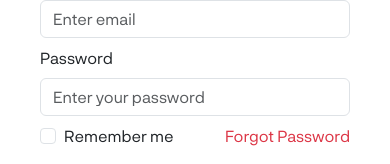
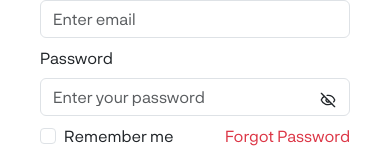
Before and after one commit to Bhee15/mern-perfumery, a React (Vite) app in the folder client/: page /auth/login in a window 390 px wide. Shown: the part 486-650 px from the top of the page. Built offline with nearby package versions, Linux system fonts and the light colour scheme; a web font is replaced by a local one.

Commit message:
fixes: worked on Login.jsx

```diff
--- a/client/src/auth/Login.jsx
+++ b/client/src/auth/Login.jsx
@@ -8,13 +8,12 @@ import frame from "../assets/Divider.png";
 import { useForm } from "react-hook-form"
 import { yupResolver } from "@hookform/resolvers/yup";
 import { signInSchema } from "../utils/ValidationSchema";
-// import { LuEye } from "react-icons/lu";
-// import { LuEyeOff } from "react-icons/lu";
-
+import { LuEye } from "react-icons/lu";
+import { LuEyeOff } from "react-icons/lu";
 
 const Login = () => {
-  // const [password, setPassword] = useState("");
-  // const [reveal, setReveal] = useState(false);
+  const [password, setPassword] = useState("");
+  const [reveal, setReveal] = useState(false);
 
   const navigateToGoogle = () => {
     window.open("https://www.google.com", "_blank");
@@ -30,9 +29,9 @@ const Login = () => {
   const onSubmit = (data) => console.log(data);
 
 
-  // function handleReveal() {
-  //   reveal ? setReveal(false) : setReveal(true);
-  // }
+  function handleReveal() {
+    reveal ? setReveal(false) : setReveal(true);
+  }
   return (
     <>
       <main className="main-container">
@@ -59,11 +58,15 @@ const Login = () => {
 
               <Form.Group className="mb-2" controlId="formBasicPassword">
                 <Form.Label>Password</Form.Label>
-                <Form.Control type="password" placeholder="Enter your password" {...register("password")} />
+                <div className="flex d-flex pswrd-div">
+                <Form.Control value={password} type={reveal ? "text" : "password"}  placeholder="Enter your password" {...register("password")} onChange={(e) => setPassword(e.target.value)}  />
+                  <div className="eye" onClick={handleReveal}>
+                  {reveal ? <LuEye/> : <LuEyeOff/>}
+                  {/* onClick={() => setReveal(!reveal)} */}
+                  </div>
+                </div>
                   <span className="text-danger">{errors.password?.message}</span>
-                  {/* <button className="eye" onClick={handleReveal}> {reveal ? <LuEye/> : <LuEyeOff/>} </button> */}
               </Form.Group>
-              {/* inputMode={reveal ? "text" : "password"} value={password} onChange={(e) => setPassword(e.target.value)} className="password"  */}
               <Form.Group
                 className="mb-3 d-flex justify-content-between gap-5"
                 controlId="formBasicCheckbox"
--- a/client/src/styles/Login.css
+++ b/client/src/styles/Login.css
@@ -21,9 +21,17 @@
     line-height: 33.6px;
 }
 
-/* input[type="checkbox"] {
-    accent-color: var(--purple);
-  } */
+/* checkbox */
+input[type="checkbox"] {
+    cursor: pointer;
+    box-shadow: none;
+  }
+
+  input[type="checkbox"]:checked{
+    background-color: var(--purple);
+    border: none;
+    box-shadow: none;
+  }
 
 /* .btn-1{
     background-color: var(--purple);
@@ -35,12 +43,18 @@
     font-weight: 500;
     font-size: 20px;
 } */
-/* .eye{
+
+/* password */
+.pswrd-div{
     position: relative;
-    bottom: 3rem;
+}
+.eye{
+    position: absolute;
     left: 28rem;
-    border: none;
-} */
+    top: 0.5rem;
+    cursor: pointer;
+}
+/* google btn */
 .btn-2{
     width: 100%;
     max-width: 482px;
@@ -48,6 +62,7 @@
     border-radius: 15px;
     background-color: white;
 }
+/* signup and login link */
 .link{
     color: var(--purple);
 }
@@ -60,5 +75,10 @@
         padding-top: 0;
     }
 
+    .eye{
+        position: absolute;
+        left: 17.5rem;
+        top: 0.5rem;
+    }
 
 }
```
